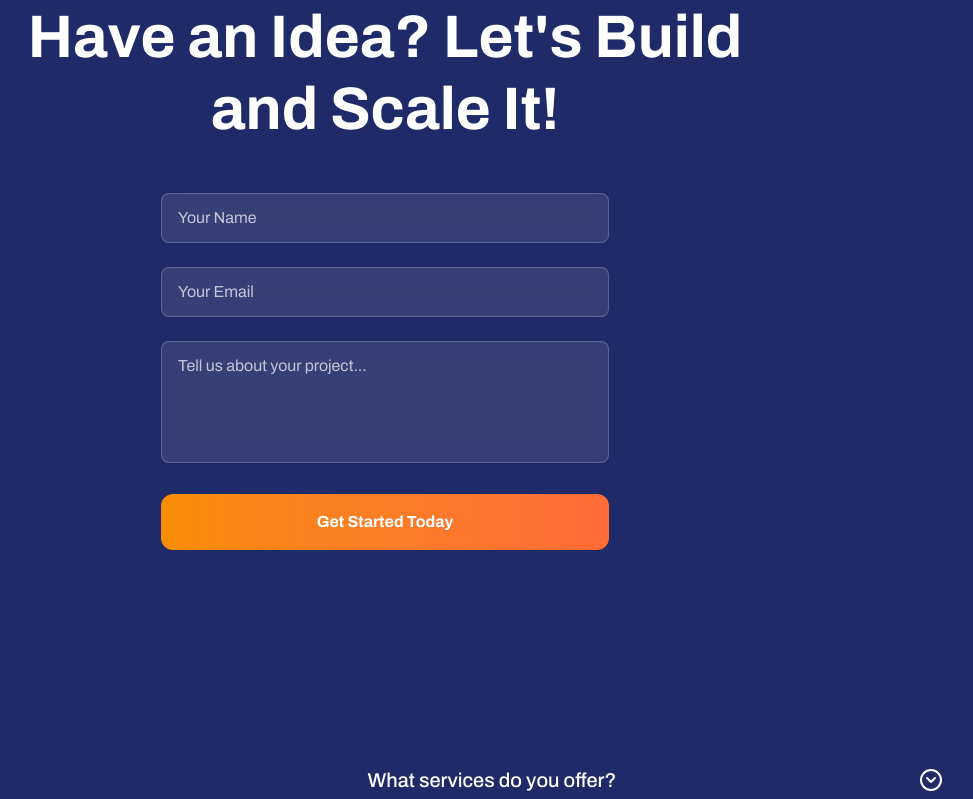
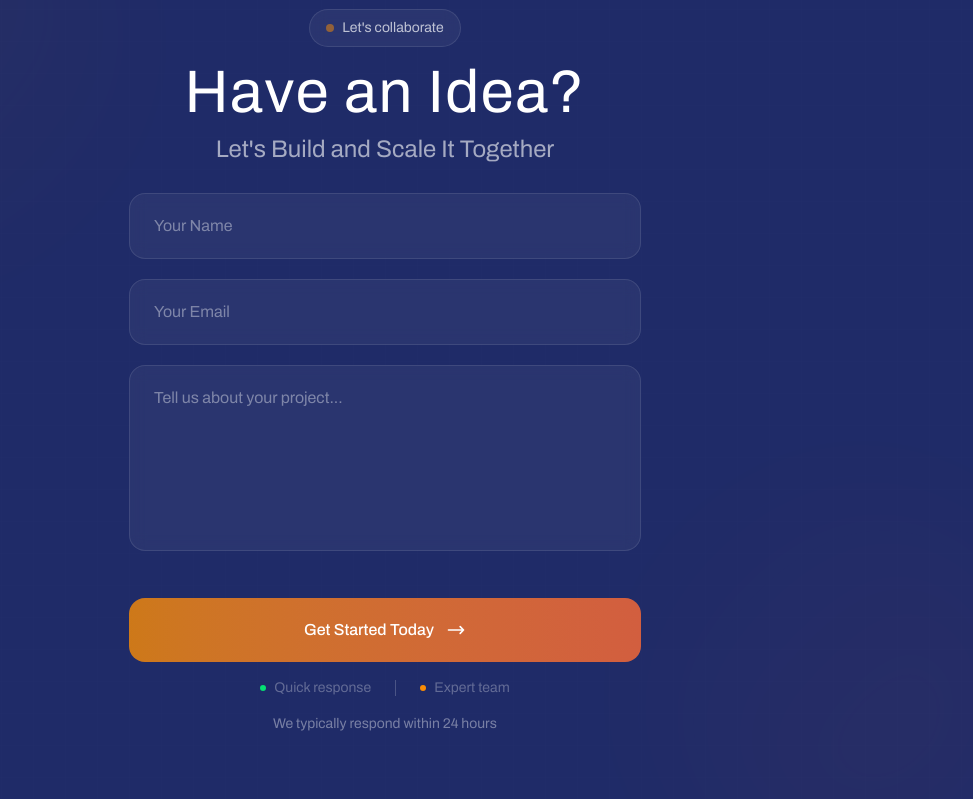
Before and after one commit to kshitijakarsh/codesblue, a Next.js app: page / in a window 1280 px wide. Shown: the part 7280-8079 px from the top of the page, without its empty margins (255-1228 px from the left). Built offline with nearby package versions, Linux system fonts and the light colour scheme.

Commit message:
new contact box

```diff
--- a/components/sections/cta.tsx
+++ b/components/sections/cta.tsx
@@ -1,17 +1,25 @@
 "use client";
-import { useForm, ValidationError } from '@formspree/react';
+import { useForm, ValidationError } from "@formspree/react";
 
 export default function Cta() {
   const [state, handleSubmit] = useForm("xovwolga");
 
   if (state.succeeded) {
     return (
-      <div className="bg-[#1F2B68] flex justify-center py-[120px] px-2">
-        <div className="w-full max-w-[750px] text-center">
-          <div className="flex flex-col items-center space-y-6">
-            <div className="w-20 h-20 bg-green-500 rounded-full flex items-center justify-center">
+      <div className="bg-[#1F2B68] relative overflow-hidden">
+        {/* Subtle background pattern */}
+        <div className="absolute inset-0 opacity-5">
+          <div className="absolute top-0 left-0 w-96 h-96 bg-gradient-to-br from-[#F98C05] to-transparent rounded-full blur-3xl"></div>
+          <div className="absolute bottom-0 right-0 w-96 h-96 bg-gradient-to-tl from-[#FF6B35] to-transparent rounded-full blur-3xl"></div>
+        </div>
+
+        <div className="relative flex justify-center py-32 px-6">
+          <div className="w-full max-w-2xl">
+            <div className="flex flex-col items-center space-y-8 text-center">
+              <div className="relative">
+                <div className="w-20 h-20 bg-gradient-to-br from-green-400/20 to-green-500/20 rounded-full flex items-center justify-center border border-green-400/30 backdrop-blur-sm">
                   <svg
-                className="w-10 h-10 text-white"
+                    className="w-10 h-10 text-green-400"
                     fill="none"
                     stroke="currentColor"
                     viewBox="0 0 24 24"
@@ -19,17 +27,23 @@ export default function Cta() {
                     <path
                       strokeLinecap="round"
                       strokeLinejoin="round"
-                  strokeWidth={3}
+                      strokeWidth={2}
                       d="M5 13l4 4L19 7"
                     />
                   </svg>
                 </div>
-            <h2 className="text-3xl md:text-4xl text-white font-semibold">
-              Thank You!
+                <div className="absolute -inset-4 bg-green-400/10 rounded-full blur-xl"></div>
+              </div>
+              <div className="space-y-4">
+                <h2 className="text-3xl md:text-4xl text-white font-light tracking-wide">
+                  Thank You
                 </h2>
-            <p className="text-white/80 text-lg">
-              We&apos;ve received your message and will get back to you soon.
+                <p className="text-white/60 text-lg leading-relaxed max-w-md">
+                  We&apos;ve received your message and will get back to you
+                  within 24 hours.
                 </p>
+              </div>
+            </div>
           </div>
         </div>
       </div>
@@ -37,74 +51,175 @@ export default function Cta() {
   }
 
   return (
-    <div className="bg-[#1F2B68] flex justify-center py-[120px] px-2">
-      <div className="w-full max-w-[750px] text-center">
-        <h1 className="text-4xl md:text-6xl text-white font-semibold leading-[1.2]">
-          Have an Idea? Let&apos;s Build and Scale It!
+    <div className="bg-[#1F2B68] relative overflow-hidden">
+      {/* Subtle background elements */}
+      <div className="absolute inset-0 opacity-5">
+        <div className="absolute top-0 left-0 w-96 h-96 bg-gradient-to-br from-[#F98C05] to-transparent rounded-full blur-3xl"></div>
+        <div className="absolute bottom-0 right-0 w-96 h-96 bg-gradient-to-tl from-[#FF6B35] to-transparent rounded-full blur-3xl"></div>
+      </div>
+
+      {/* Subtle grid pattern */}
+      <div className="absolute inset-0 opacity-5">
+        <div className="h-full w-full bg-[length:32px_32px] bg-[linear-gradient(to_right,rgba(255,255,255,0.1)_1px,transparent_1px),linear-gradient(to_bottom,rgba(255,255,255,0.1)_1px,transparent_1px)]"></div>
+      </div>
+
+      <div className="relative flex justify-center py-32 px-6">
+        <div className="w-full max-w-2xl">
+          <div className="text-center mb-6">
+            <div className="inline-flex items-center space-x-2 bg-white/5 backdrop-blur-sm border border-white/10 rounded-full px-4 py-2 mb-2">
+              <div className="w-2 h-2 bg-[#F98C05] rounded-full animate-pulse"></div>
+              <span className="text-white/70 text-sm font-light">
+                Let&apos;s collaborate
+              </span>
+            </div>
+
+            <h1 className="text-4xl md:text-5xl lg:text-6xl text-white font-light leading-tight tracking-wide">
+              Have an{" "}
+              <span className="relative">
+                <span className="relative z-10">Idea</span>
+              </span>
+              ?
             </h1>
+            <p className="text-xl md:text-2xl text-white/60 font-light leading-relaxed">
+              Let&apos;s Build and Scale It Together
+            </p>
+          </div>
 
-        <form
-          onSubmit={handleSubmit}
-          className="mt-12 space-y-6 max-w-md mx-auto"
-        >
-          <div>
+          <form onSubmit={handleSubmit} className="space-y-6 max-w-lg mx-auto">
+            <div className="space-y-5">
+              <div className="group">
+                <div className="relative">
                   <input
                     type="text"
                     name="name"
                     placeholder="Your Name"
                     required
                     disabled={state.submitting}
-              className="w-full px-4 py-3 rounded-lg bg-white/10 border border-white/20 text-white placeholder-white/70 focus:outline-none focus:ring-2 focus:ring-[#F98C05] focus:border-transparent backdrop-blur-sm disabled:opacity-50"
+                    className="w-full px-6 py-5 rounded-2xl bg-white/5 backdrop-blur-sm border border-white/10 text-white placeholder-white/40 focus:outline-none focus:bg-white/10 focus:border-[#F98C05]/30 focus:ring-1 focus:ring-[#F98C05]/20 transition-all duration-500 disabled:opacity-50 group-hover:bg-white/8 group-hover:border-white/20"
                   />
+                  <div className="absolute inset-0 rounded-2xl bg-gradient-to-r from-[#F98C05]/5 to-[#FF6B35]/5 opacity-0 group-hover:opacity-100 transition-opacity duration-500 pointer-events-none"></div>
+                </div>
                 <ValidationError
                   prefix="Name"
                   field="name"
                   errors={state.errors}
-              className="text-red-400 text-sm mt-1"
+                  className="text-red-300/80 text-sm mt-2 ml-2"
                 />
               </div>
 
-          <div>
+              <div className="group">
+                <div className="relative">
                   <input
                     type="email"
                     name="email"
                     placeholder="Your Email"
                     required
                     disabled={state.submitting}
-              className="w-full px-4 py-3 rounded-lg bg-white/10 border border-white/20 text-white placeholder-white/70 focus:outline-none focus:ring-2 focus:ring-[#F98C05] focus:border-transparent backdrop-blur-sm disabled:opacity-50"
+                    className="w-full px-6 py-5 rounded-2xl bg-white/5 backdrop-blur-sm border border-white/10 text-white placeholder-white/40 focus:outline-none focus:bg-white/10 focus:border-[#F98C05]/30 focus:ring-1 focus:ring-[#F98C05]/20 transition-all duration-500 disabled:opacity-50 group-hover:bg-white/8 group-hover:border-white/20"
                   />
+                  <div className="absolute inset-0 rounded-2xl bg-gradient-to-r from-[#F98C05]/5 to-[#FF6B35]/5 opacity-0 group-hover:opacity-100 transition-opacity duration-500 pointer-events-none"></div>
+                </div>
                 <ValidationError
                   prefix="Email"
                   field="email"
                   errors={state.errors}
-              className="text-red-400 text-sm mt-1"
+                  className="text-red-300/80 text-sm mt-2 ml-2"
                 />
               </div>
 
-          <div>
+              <div className="group">
+                <div className="relative">
                   <textarea
                     name="message"
                     placeholder="Tell us about your project..."
-              rows={4}
+                    rows={6}
                     disabled={state.submitting}
-              className="w-full px-4 py-3 rounded-lg bg-white/10 border border-white/20 text-white placeholder-white/70 focus:outline-none focus:ring-2 focus:ring-[#F98C05] focus:border-transparent backdrop-blur-sm resize-none disabled:opacity-50"
+                    className="w-full px-6 py-5 rounded-2xl bg-white/5 backdrop-blur-sm border border-white/10 text-white placeholder-white/40 focus:outline-none focus:bg-white/10 focus:border-[#F98C05]/30 focus:ring-1 focus:ring-[#F98C05]/20 transition-all duration-500 resize-none disabled:opacity-50 group-hover:bg-white/8 group-hover:border-white/20"
                   />
+                  <div className="absolute inset-0 rounded-2xl bg-gradient-to-r from-[#F98C05]/5 to-[#FF6B35]/5 opacity-0 group-hover:opacity-100 transition-opacity duration-500 pointer-events-none"></div>
+                </div>
                 <ValidationError
                   prefix="Message"
                   field="message"
                   errors={state.errors}
-              className="text-red-400 text-sm mt-1"
+                  className="text-red-300/80 text-sm mt-2 ml-2"
                 />
               </div>
+            </div>
 
+            <div className="pt-4">
               <button
                 type="submit"
                 disabled={state.submitting}
-            className="w-full py-4 px-6 rounded-xl bg-gradient-to-r from-[#F98C05] to-[#FF6B35] text-white font-semibold transition-transform transform duration-200 hover:scale-105 focus:outline-none focus:ring-2 focus:ring-[#F98C05] focus:ring-offset-2 focus:ring-offset-[#1F2B68] disabled:opacity-50 disabled:cursor-not-allowed disabled:hover:scale-100"
+                className="group relative w-full py-5 px-8 rounded-2xl bg-gradient-to-r from-[#F98C05]/80 to-[#FF6B35]/80 text-white font-medium transition-all duration-500 hover:from-[#F98C05] hover:to-[#FF6B35] focus:outline-none focus:ring-2 focus:ring-[#F98C05]/30 focus:ring-offset-2 focus:ring-offset-[#1F2B68] disabled:opacity-50 disabled:cursor-not-allowed transform hover:translate-y-[-2px] disabled:hover:translate-y-0 overflow-hidden"
               >
-            {state.submitting ? "Sending..." : "Get Started Today"}
+                <div className="absolute inset-0 bg-gradient-to-r from-white/10 to-white/5 opacity-0 group-hover:opacity-100 transition-opacity duration-500"></div>
+                <div className="absolute inset-0 bg-gradient-to-r from-[#F98C05]/20 to-[#FF6B35]/20 blur-xl opacity-0 group-hover:opacity-100 transition-opacity duration-500"></div>
+
+                <span className="relative z-10 flex items-center justify-center space-x-3">
+                  {state.submitting ? (
+                    <>
+                      <svg
+                        className="animate-spin h-5 w-5"
+                        fill="none"
+                        viewBox="0 0 24 24"
+                      >
+                        <circle
+                          className="opacity-25"
+                          cx="12"
+                          cy="12"
+                          r="10"
+                          stroke="currentColor"
+                          strokeWidth="4"
+                        ></circle>
+                        <path
+                          className="opacity-75"
+                          fill="currentColor"
+                          d="M4 12a8 8 0 018-8V0C5.373 0 0 5.373 0 12h4zm2 5.291A7.962 7.962 0 014 12H0c0 3.042 1.135 5.824 3 7.938l3-2.647z"
+                        ></path>
+                      </svg>
+                      <span>Sending...</span>
+                    </>
+                  ) : (
+                    <>
+                      <span>Get Started Today</span>
+                      <svg
+                        className="w-5 h-5 transform group-hover:translate-x-1 transition-transform duration-300"
+                        fill="none"
+                        stroke="currentColor"
+                        viewBox="0 0 24 24"
+                      >
+                        <path
+                          strokeLinecap="round"
+                          strokeLinejoin="round"
+                          strokeWidth={2}
+                          d="M17 8l4 4m0 0l-4 4m4-4H3"
+                        />
+                      </svg>
+                    </>
+                  )}
+                </span>
               </button>
+            </div>
           </form>
+
+          <div className="mt-4 text-center space-y-4">
+            <div className="flex items-center justify-center space-x-6 text-white/30">
+              <div className="flex items-center space-x-2">
+                <div className="w-1.5 h-1.5 bg-green-400 rounded-full"></div>
+                <span className="text-sm">Quick response</span>
+              </div>
+              <div className="w-px h-4 bg-white/20"></div>
+              <div className="flex items-center space-x-2">
+                <div className="w-1.5 h-1.5 bg-[#F98C05] rounded-full"></div>
+                <span className="text-sm">Expert team</span>
+              </div>
+            </div>
+            <p className="text-white/40 text-sm">
+              We typically respond within 24 hours
+            </p>
+          </div>
+        </div>
       </div>
     </div>
   );
--- a/components/sections/footer.tsx
+++ b/components/sections/footer.tsx
@@ -31,7 +31,7 @@ export default function Footer() {
         >
           <h1 className="text-xl font-semibold mb-5">Contact Info</h1>
           <p className="mb-3">Remote & Global</p>
-          <p className="mb-3">hello@codesblue.com</p>
+          <p className="mb-3">contact@codesblue.com</p>
           <div className="flex flex-row gap-5">
             <BsInstagram className="text-2xl hover:text-orange-400 transition duration-300 cursor-pointer hover:scale-105 hover:rotate-4 hover:rotate-x-4 hover:rotate-y-4 " />
             <BsLinkedin className="text-2xl hover:text-orange-400 transition duration-300 cursor-pointer hover:scale-105 hover:rotate-4 hover:rotate-x-4 hover:rotate-y-4" />
```
Lines whose indentation alone changed are shown as unchanged.
